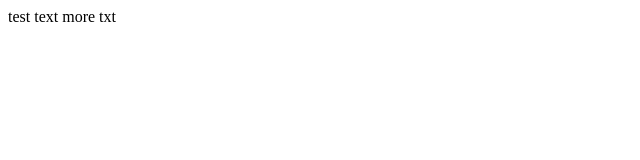
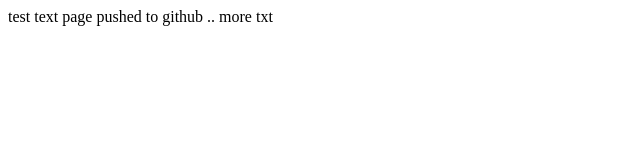
Before and after one commit to jimigrok/git-demo, a plain HTML site: page web/index.html in a window 1280 px wide. Shown: the whole page, without its empty margins (0-640 px from the left). Drawn offline with Linux system fonts and the light colour scheme.

Commit message:
updating index.html

```diff
--- a/web/index.html
+++ b/web/index.html
@@ -1,5 +1,8 @@
 <html>
 test text
 
+page pushed to github ..
+
+
 more txt
 </html>
```
